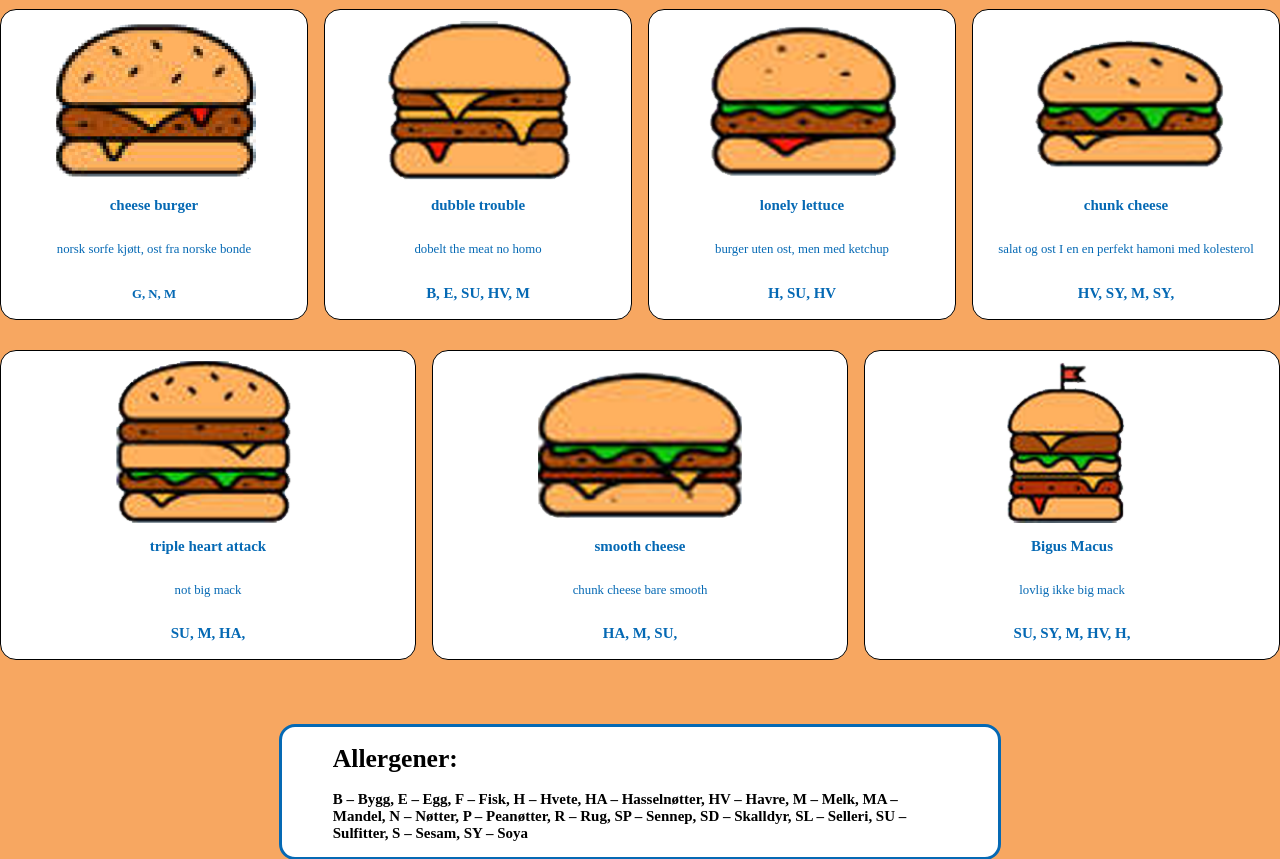
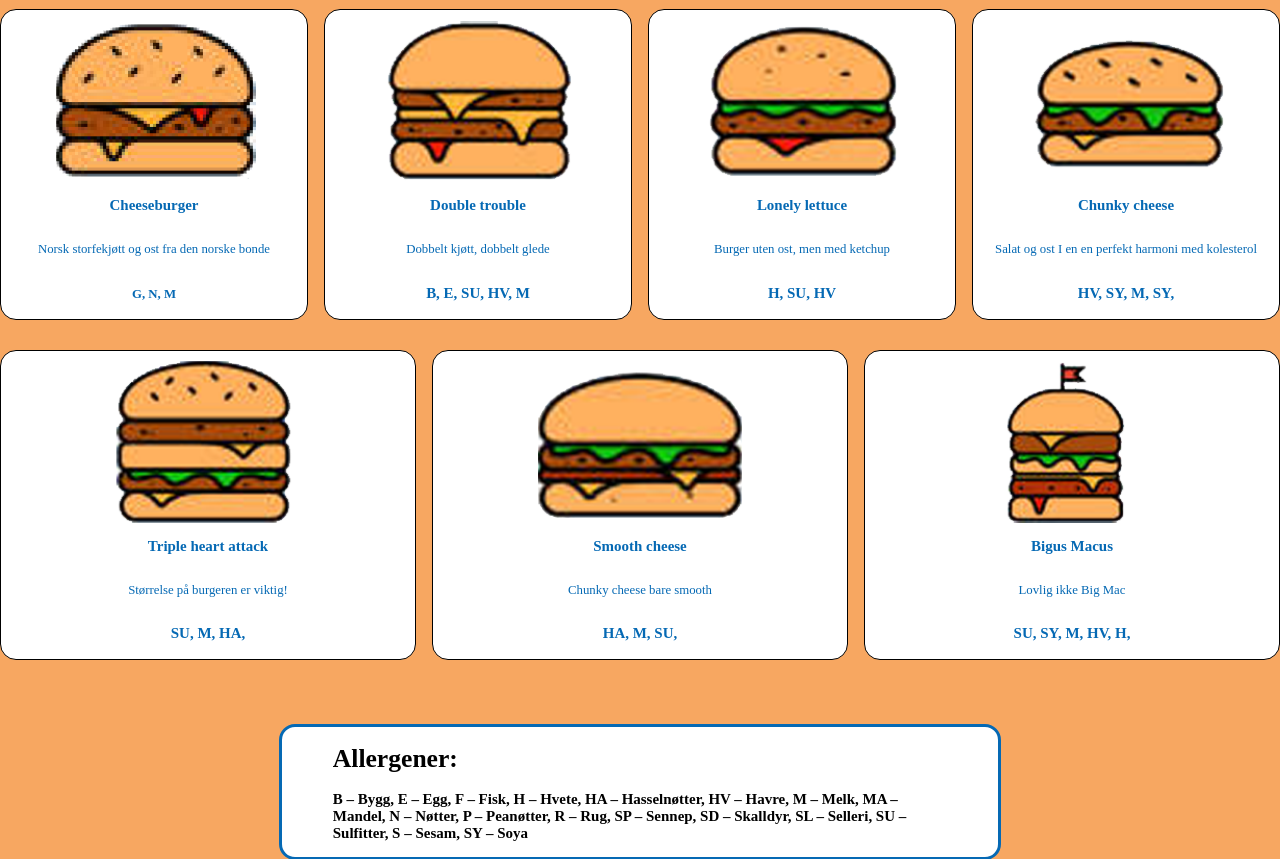
Before and after one commit to inconsistent-reality/Termin_burger, a PHP site: page /php/Meny.php in a window 1280 px wide; the page is wider, and only the part inside the window is pictured. Shown: the part 247-1106 px from the top of that part. Run offline with PHP 8.4, Linux system fonts and the light colour scheme.

Commit message:
elegant pusset opp

```diff
--- a/index.php
+++ b/index.php
@@ -81,7 +81,7 @@ session_start();
     <br><br><br><br><br><!--bilder-->
     <div class="qr-box">
         <img class="qr" src="../bilder/burgere/totaly legit.png" alt="">
-        <!-- <img class="qr" src="../bilder/aaa.jpg" alt=""> -->
+        <img class="qr" src="../bilder/aaa.jpg" alt="">
 
     </div>
     <br>
--- a/php/Bord.php
+++ b/php/Bord.php
@@ -116,7 +116,7 @@ $matrix = [//coden er mutable(mulig å endres)
     [1, 1, 1, 1, 1, 1, 1, 1, 1, 1],
     [1, 1, 1, 1, 1, 1, 1, 1, 1, 1],
     [1, 1, 1, 1, 1, 1, 1, 1, 1, 1],
-    // [1, 1, 1, 1, 1, 1, 1, 1, 1, 1],
+     [1, 1, 1, 1, 1, 1, 1, 1, 1, 1],
     // [1, 1, 1, 1, 1, 1, 1, 1, 1, 1],
 ];
 //  er alt sat? gå igjenom borende og sette i som ledige eller ikke //
@@ -230,7 +230,7 @@ echo "<script> let bord = " . json_encode($matrix) . "</script>";
                 <option value='4'>4</option>
                 <option value='5'>5</option>
                 <option value='6'>6</option>
-                <!-- <option value='7'>7</option>-->
+                 <option value='7'>7</option
 
             <!-- <option value='8'>8</option> -->
 
@@ -261,7 +261,7 @@ echo "<script> let bord = " . json_encode($matrix) . "</script>";
             <div class="flex">
                 <div id="5" class="border bord">5</div>
                 <div id="6" class="border bord">6</div>
-               <!--  <div id="7" class="border bord">7</div>-->
+               <div id="7" class="border bord">7</div>
 
               <!--  <div id="8" class="border bord">8</div> -->
             </div>
--- a/php/Meny.php
+++ b/php/Meny.php
@@ -56,29 +56,29 @@ session_start();
     ../style/ style.css  -->
         <div class="burger">
             <img class="burger-img" src="../bilder/burgere/cheeseburger.png" alt="">
-            <h3>cheese burger</h3>
-            <p>norsk sorfe kjøtt, ost fra norske bonde</p>
+            <h3>Cheeseburger</h3>
+            <p>Norsk storfekjøtt og ost fra den norske bonde</p>
             <h4>G, N, M</h4>
         </div>
         <div class="burger">
             <img class="burger-img" src="../bilder/burgere/dubble-cheeseburger.png" alt="">
-            <h3>dubble trouble
+            <h3>Double trouble
             </h3>
-            <p> dobelt the meat no homo</p>
+            <p> Dobbelt kjøtt, dobbelt glede</p>
             <H3>B, E, SU, HV, M </H3>
         </div>
         <div class="burger">
             <img class="burger-img" src="../bilder/burgere/lonley-lettuse.png" alt="">
-            <h3>lonely lettuce</h3>
-            <p>burger uten ost, men med ketchup</p>
+            <h3>Lonely lettuce</h3>
+            <p>Burger uten ost, men med ketchup</p>
             <h3>H, SU, HV </h3>
 
 
         </div>
         <div class="burger">
             <img class="burger-img" src="../bilder/burgere/chunkey-cheese.png" alt="">
-            <h3>chunk cheese</h3>
-            <p>salat og ost I en en perfekt hamoni med kolesterol</p>
+            <h3>Chunky cheese</h3>
+            <p>Salat og ost I en en perfekt harmoni med kolesterol</p>
             <H3>HV, SY, M, SY,  </H3>
 
         </div>
@@ -87,22 +87,22 @@ session_start();
     <div class="burgermeny">
         <div class="burger">
             <img class="burger-img" src="../bilder/burgere/tribble-heart-attack.png" alt="">
-            <h3>triple heart attack
+            <h3>Triple heart attack
             </h3>
-            <p>not big mack</p>
+            <p>Størrelse på burgeren er viktig!</p>
             <H3>SU, M, HA, </H3>
         </div>
         <div class="burger">
             <img class="burger-img" src="../bilder/burgere/smooth-cheese.png" alt="">
-            <h3>smooth cheese
+            <h3>Smooth cheese
             </h3>
-            <p>chunk cheese bare smooth</p>
+            <p>Chunky cheese bare smooth</p>
             <H3>HA, M, SU, </H3>
         </div>
         <div class="burger">
             <img class="burger-img" src="../bilder/burgere/bigus-mackus.png" alt="">
             <h3>Bigus Macus</h3>
-            <p>lovlig ikke big mack</p>
+            <p>Lovlig ikke Big Mac</p>
             <H3>SU, SY, M, HV, H, </H3>
 
 
```
